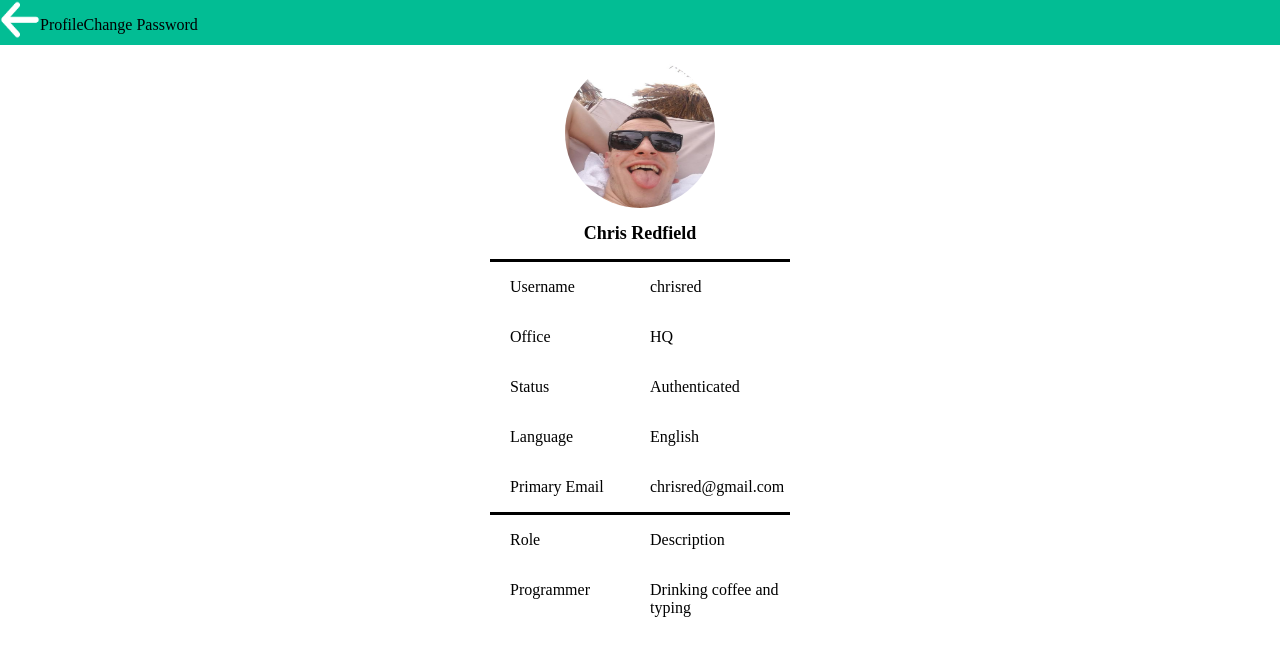
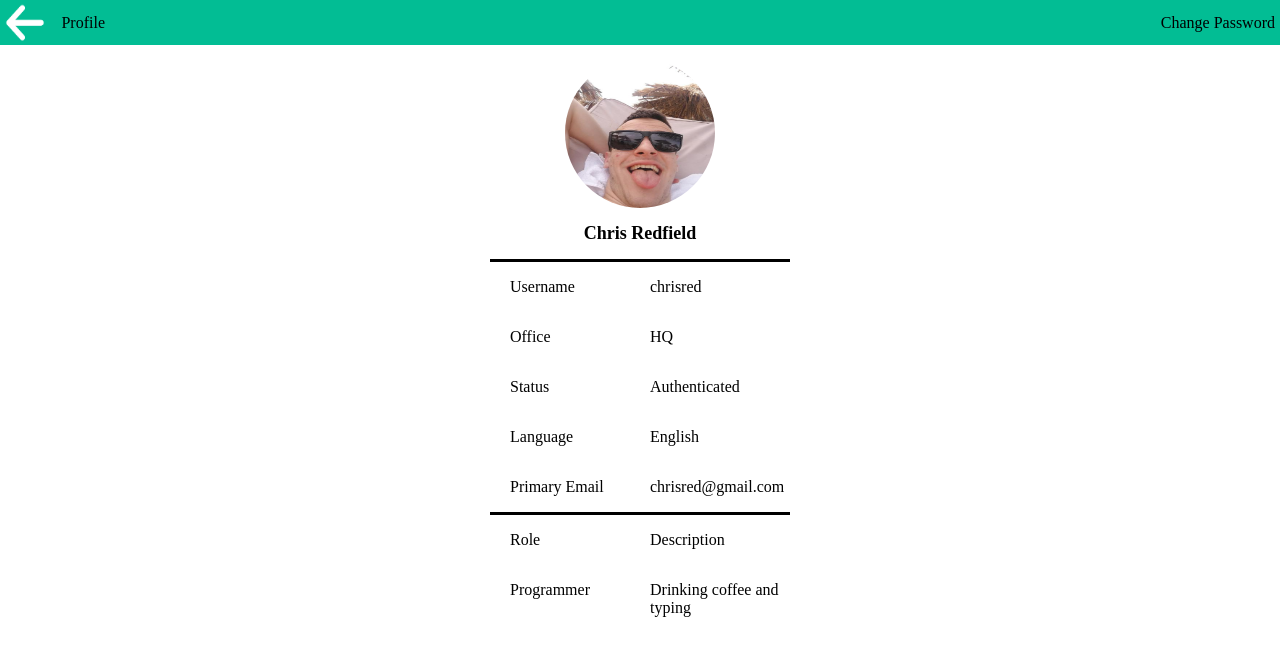
Before and after one commit to alekvan/semos-html-css, a plain HTML site: page layout_chas4/second_exercise/card.html in a window 1280 px wide. Drawn offline with Linux system fonts and the light colour scheme.

Commit message:
Updated style.css nad card.html

```diff
--- a/layout_chas4/second_exercise/card.html
+++ b/layout_chas4/second_exercise/card.html
@@ -10,10 +10,14 @@
 <body>
     <div class="root">
     <div class="header-fixed">
-        <img src="./left_arrow.png" alt="left_arrow" width="40px"
-        height="40px">
-        <p class="header-profile">Profile</p>
-        <p class="header-pass">Change Password</p>
+        <div class="header-profile">
+            <img src="./left_arrow.png" alt="left_arrow" width="40px"
+            height="40px">
+            <p >Profile</p>
+        </div>
+        <div>
+            <p class="header-pass">Change Password</p>
+        </div>
     </div>
     <div class="card-root">
         <div class="card-img-name">
--- a/layout_chas4/second_exercise/styles.css
+++ b/layout_chas4/second_exercise/styles.css
@@ -1,5 +1,6 @@
 .header-fixed {
   display: flex;
+  justify-content: space-between;
   position: fixed;
   flex-direction: row;
   background: rgb(2, 189, 148);
@@ -7,6 +8,21 @@
   left: 0;
   width: 100%;
   height: 45px;
+  align-items: center;
+}
+
+.header-pass {
+  display: flex;
+  margin-right: 5px;
+}
+
+.header-profile {
+  display: flex;
+  flex-direction: row;
+  align-items: center;
+  justify-content: space-between;
+  width: 100px;
+  margin-left: 5px;
 }
 
 .card-root {
```
